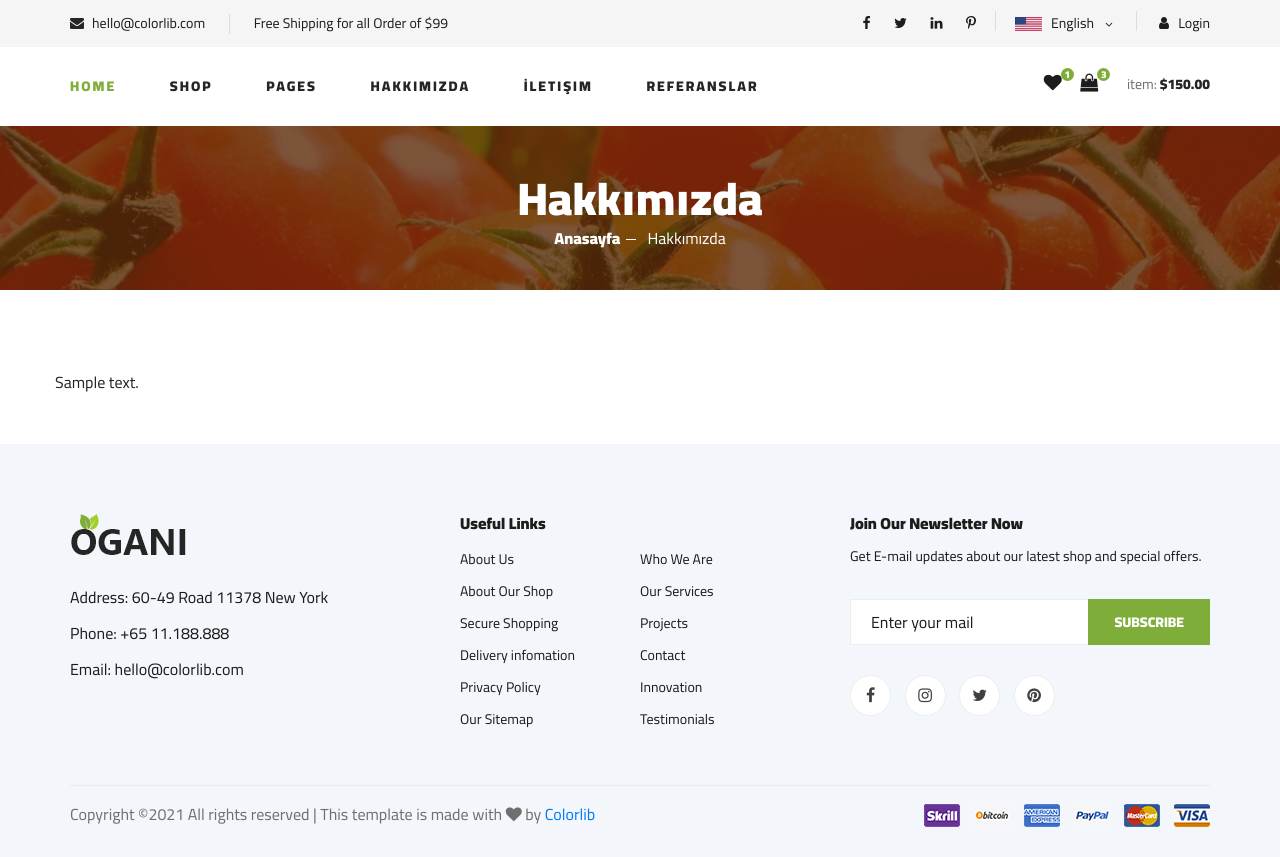
After one commit to UmutYvz/Python-Django-OnlineBookStore, a Django app: template home/templates/aboutus.html in a window 1280 px wide. The commit adds this page. Run offline with Django 3.2, Linux system fonts and the light colour scheme; the template is opened without the code that fills it: most values are stand-ins (such as "Sample title", 1, 10 or a date in 2020); some libraries are stand-ins or nearby versions.

Commit message:
References, about us and contact pages added.

```diff
--- a/OnlineBookStore/urls.py
+++ b/OnlineBookStore/urls.py
@@ -17,10 +17,14 @@ from django.conf import settings
 from django.conf.urls.static import static
 from django.contrib import admin
 from django.urls import path, include
+from home import views
 
 urlpatterns = [
     path('', include('home.urls')),
     path('home/', include('home.urls')),
+    path('hakkimizda', views.aboutus, name='hakkimizda'),
+    path('referanslar', views.references, name='referanslar'),
+    path('iletisim', views.contact, name='iletisim'),
     path('products/', include('product.urls')),
     path('admin/', admin.site.urls),
     path('ckeditor/', include('ckeditor_uploader.urls')),
--- /dev/null
+++ b/home/templates/aboutus.html
@@ -0,0 +1,48 @@
+{% extends 'homebase.html' %}
+{% load static %}
+{% block title %} {{ setting.company }} {% endblock %}
+{% block keywords %} {{ setting.keywords }} {% endblock %}
+{% block description %} {{ setting.description }} {% endblock %}
+
+{% block head %}
+    <link rel="shorcut icon" type="image/x-icon" href="{{ setting.icon.url }}"/>
+{% endblock %}
+
+{% block content %}
+    <!-- Breadcrumb Section Begin -->
+    <section class="breadcrumb-section set-bg" data-setbg="{% static 'img/breadcrumb.jpg' %}">
+        <div class="container">
+            <div class="row">
+                <div class="col-lg-12 text-center">
+                    <div class="breadcrumb__text">
+                        <h2>Hakkımızda</h2>
+                        <div class="breadcrumb__option">
+                            <a href="./index.html">Anasayfa&nbsp;</a>
+                            <span>Hakkımızda</span>
+                        </div>
+                    </div>
+                </div>
+            </div>
+        </div>
+    </section>
+    <!-- Breadcrumb Section End -->
+
+    <!-- Contact Section Begin -->
+    <section class="contact spad">
+        <div class="container">
+            <div class="row">
+                {{ setting.aboutus | safe }}
+            </div>
+        </div>
+    </section>
+    <!-- Contact Section End -->
+
+
+
+
+{% endblock %}
+
+
+{% block body %}
+
+{% endblock %}
--- a/home/templates/header.html
+++ b/home/templates/header.html
@@ -102,12 +102,12 @@
     </div>
     <div class="container">
         <div class="row">
-            <div class="col-lg-3">
-                <div class="header__logo">
-                    <a href="./index.html"><img src="img/logo.png" alt=""></a>
-                </div>
-            </div>
-            <div class="col-lg-6">
+{#            <div class="col-lg-3">#}
+{#                <div class="header__logo">#}
+{#                    <a href="./index.html"><img src="img/logo.png" alt=""></a>#}
+{#                </div>#}
+{#            </div>#}
+            <div class="col-lg-9">
                 <nav class="header__menu">
                     <ul>
                         <li class="active"><a href="./index.html">Home</a></li>
@@ -120,8 +120,9 @@
                                 <li><a href="./blog-details.html">Blog Details</a></li>
                             </ul>
                         </li>
-                        <li><a href="./blog.html">Blog</a></li>
-                        <li><a href="./contact.html">Contact</a></li>
+                        <li><a href="./hakkimizda">Hakkımızda</a></li>
+                        <li><a href="./iletisim">İletişim</a></li>
+                        <li><a href="./referanslar">Referanslar</a></li>
                     </ul>
                 </nav>
             </div>
```
Also changed, not shown: home/models.py (+5 -3 lines), home/templates/contactus.html (added, +48 -0 lines), home/templates/references.html (added, +48 -0 lines), home/views.py (+19 -1 lines), db.sqlite3.
